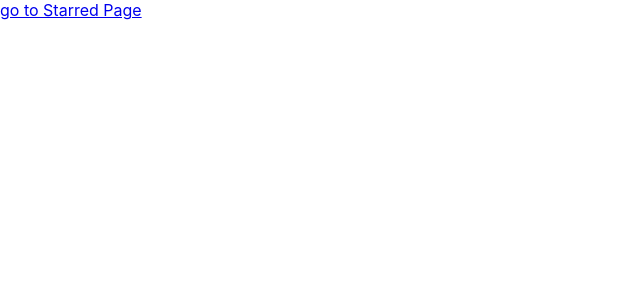
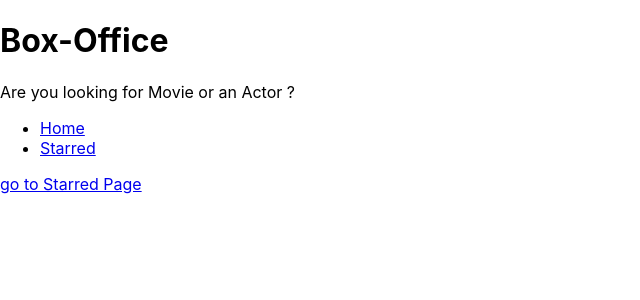
Before and after one commit to Vj-is-brand/box-office-app, a React (Create React App) app: page / in a window 1280 px wide. Shown: the top 300 px of the page, without its empty margins (0-640 px from the left). Built offline with nearby package versions, Linux system fonts and the light colour scheme.

Commit message:
added navigation and shared layout for home and starred pages

```diff
--- a/src/App.jsx
+++ b/src/App.jsx
@@ -1,18 +1,20 @@
-import {BrowserRouter,Routes,Route} from "react-router-dom";
-import Home from "./pages/Home";
-import Starred from "./pages/Starred";
-
+import { BrowserRouter, Routes, Route } from 'react-router-dom';
+import MainLayout from './components/MainLayout';
+import Home from './pages/Home';
+import Starred from './pages/Starred';
 
 const App = () => {
-    return(
+  return (
     <BrowserRouter>
-        <Routes>
-            <Route path="/" element={<Home/>}/>
-            <Route path="/starred" element={<Starred/>}/>
-            <Route path="*" element={<div>404 Error Page not found</div>}/>
-        </Routes>
+      <Routes>
+        <Route element={<MainLayout />}>
+          <Route path="/" element={<Home />} />
+          <Route path="/starred" element={<Starred />} />
+        </Route>
+        <Route path="*" element={<div>404 Error Page not found</div>} />
+      </Routes>
     </BrowserRouter>
-    );
-}
+  );
+};
 
 export default App;
--- /dev/null
+++ b/src/components/AppTitle.jsx
@@ -0,0 +1,12 @@
+
+export default function AppTitle (props) {
+
+const {title="Box-Office",subtitle="Are you looking for Movie or an Actor ?"}=props
+
+  return (
+    <div>
+        <h1>{title}</h1>
+        <p>{subtitle}</p>
+    </div>
+  )
+}
--- /dev/null
+++ b/src/components/MainLayout.jsx
@@ -0,0 +1,15 @@
+import { Outlet } from 'react-router-dom';
+import AppTitle from './AppTitle';
+import Navs from './Navs';
+
+const MainLayout = () => {
+  return (
+    <div>
+      <AppTitle/>
+      <Navs />
+      <Outlet />
+    </div>
+  );
+};
+
+export default MainLayout;
--- /dev/null
+++ b/src/components/Navs.jsx
@@ -0,0 +1,22 @@
+import { Link } from 'react-router-dom';
+
+const LINKS = [
+  { text: 'Home', to: '/' },
+  { text: 'Starred', to: '/starred' },
+];
+
+const Navs = () => {
+  return (
+    <div>
+      <ul>
+        {LINKS.map((item) => (
+          <li key={item.to}>
+            <Link to={item.to}>{item.text}</Link>
+          </li>
+        ))}
+      </ul>
+    </div>
+  );
+};
+
+export default Navs;
```
Also changed, not shown: src/pages/Home.jsx (+6 -7 lines).
